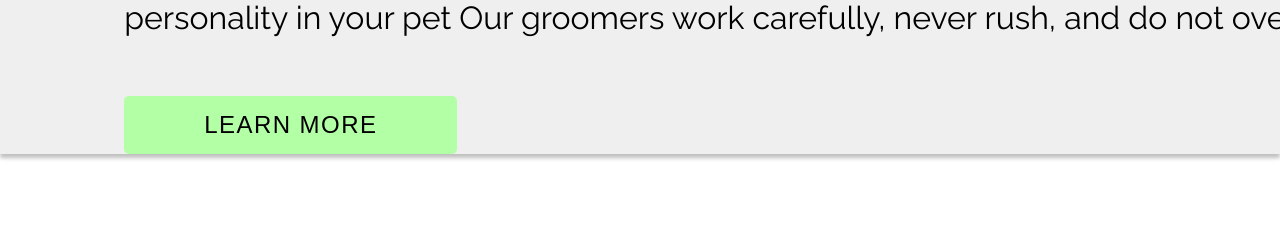
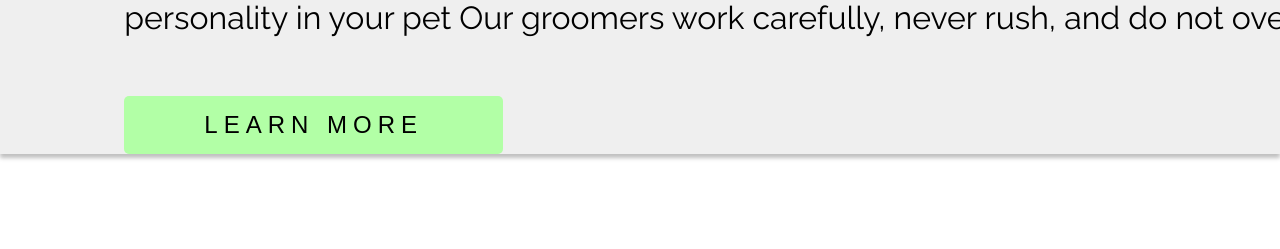
Before and after one commit to DanyaTachka/project_dog, a plain HTML site: page index.html in a window 1280 px wide. Shown: the part 1143-1392 px from the top of the page. Drawn offline with Linux system fonts and the light colour scheme.

Commit message:
Update style.css

```diff
--- a/style.css
+++ b/style.css
@@ -105,7 +105,7 @@ li{
     font-size: 24px;
     border: none;
     border-radius: 5px;
-    letter-spacing: 0.06em;
+    letter-spacing: 6px;
 }
 .features {
     padding-top: 60px;
@@ -154,12 +154,12 @@ li{
 }
 .service-list{
     display: flex;
+    padding-top: 60px;
     gap: 48px;
 }
 .service-title{
     text-align: center;
     font-size: 40px;
-    padding-top: 60px;
     padding-bottom: 40px;
     font-weight: 700;
 }
```
